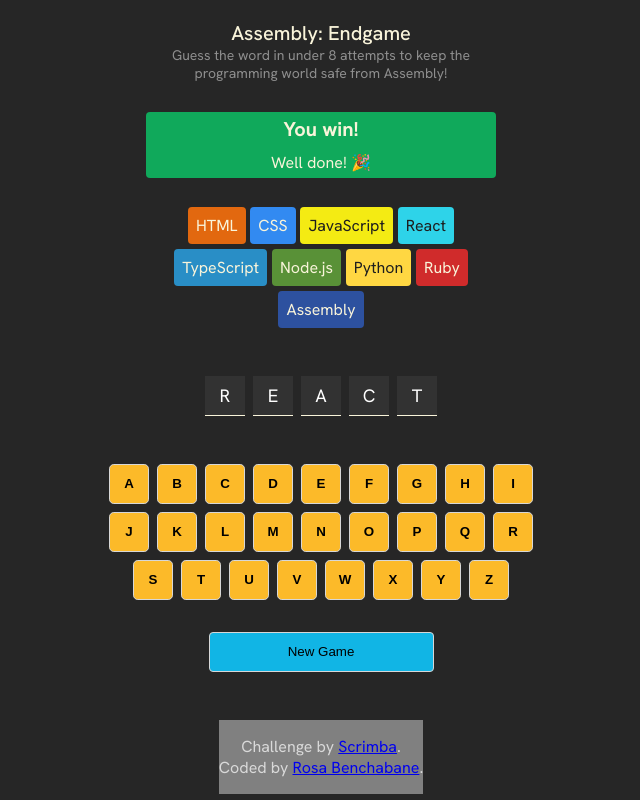
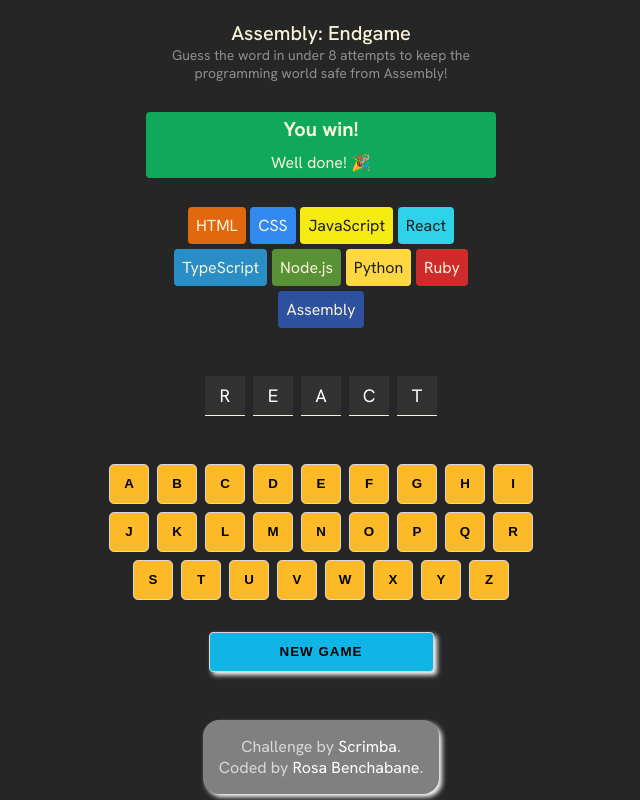
Before and after one commit to RosaBen/rb-assembly-endgame, a React (Vite) app: page / in a window 1280 px wide. Shown: the whole page, without its empty margins (319-959 px from the left). Built offline with nearby package versions, Linux system fonts and the light colour scheme.

Commit message:
added logic for wrong or right guesses + css

```diff
--- a/src/App.jsx
+++ b/src/App.jsx
@@ -24,7 +24,11 @@
         selectedLetter={guessedLetters}
         setSelectedLetter={setGuessedLetters}
       />
-      <Keyboard onSelect={handleSelect} />
+      <Keyboard
+        onSelect={handleSelect}
+        selected={guessedLetters}
+        currentWord={currentWord}
+      />
       <button className="new-game">New Game</button>
       <Footer />
     </main>
--- a/src/assets/styles/index.css
+++ b/src/assets/styles/index.css
@@ -115,11 +115,11 @@
   cursor: pointer;
 }
 
-.correct {
+.keyboard button.correct {
   background-color: green;
 }
 
-.wrong {
+.keyboard button.wrong {
   background-color: red;
 }
 
@@ -134,6 +134,10 @@
   margin-inline: auto;
   cursor: pointer;
   margin-top: 2rem;
+  font-weight: bold;
+  text-transform: uppercase;
+  letter-spacing: 1px;
+  box-shadow: 3px 3px 5px white;
 }
 
 footer {
@@ -141,4 +145,12 @@
   background-color: grey;
   padding-block: 1rem;
   margin-top: 3rem;
+  padding: 1rem;
+  border-radius: 1rem;
+  box-shadow: 3px 3px 5px white;
 }
+
+footer a {
+  color: white;
+  text-decoration: none;
+}
--- a/src/components/Keyboard.jsx
+++ b/src/components/Keyboard.jsx
@@ -1,11 +1,29 @@
-export default function Keyboard({ onSelect }) {
+import clsx from "clsx";
+
+export default function Keyboard({ onSelect, selected, currentWord }) {
   const alphabet = "abcdefghijklmnopqrstuvwxyz";
 
-  const keyboardsLetters = alphabet.split("").map((letter) => (
-    <button key={letter} onClick={() => onSelect(letter)}>
-      {letter.toLocaleUpperCase()}
-    </button>
-  ));
+  const lowercaseWord = currentWord.toLowerCase();
+
+  const keyboardsLetters = alphabet.split("").map((letter) => {
+    const isSelected = selected.includes(letter.toLowerCase());
+    const isCorrect =
+      isSelected && lowercaseWord.includes(letter.toLowerCase());
+    const isWrong = isSelected && !lowercaseWord.includes(letter.toLowerCase());
+    const className = clsx({
+      correct: isCorrect,
+      wrong: isWrong,
+    });
+    return (
+      <button
+        key={letter}
+        onClick={() => onSelect(letter)}
+        className={className}
+      >
+        {letter.toUpperCase()}
+      </button>
+    );
+  });
 
   return <section className="keyboard">{keyboardsLetters}</section>;
 }
```
